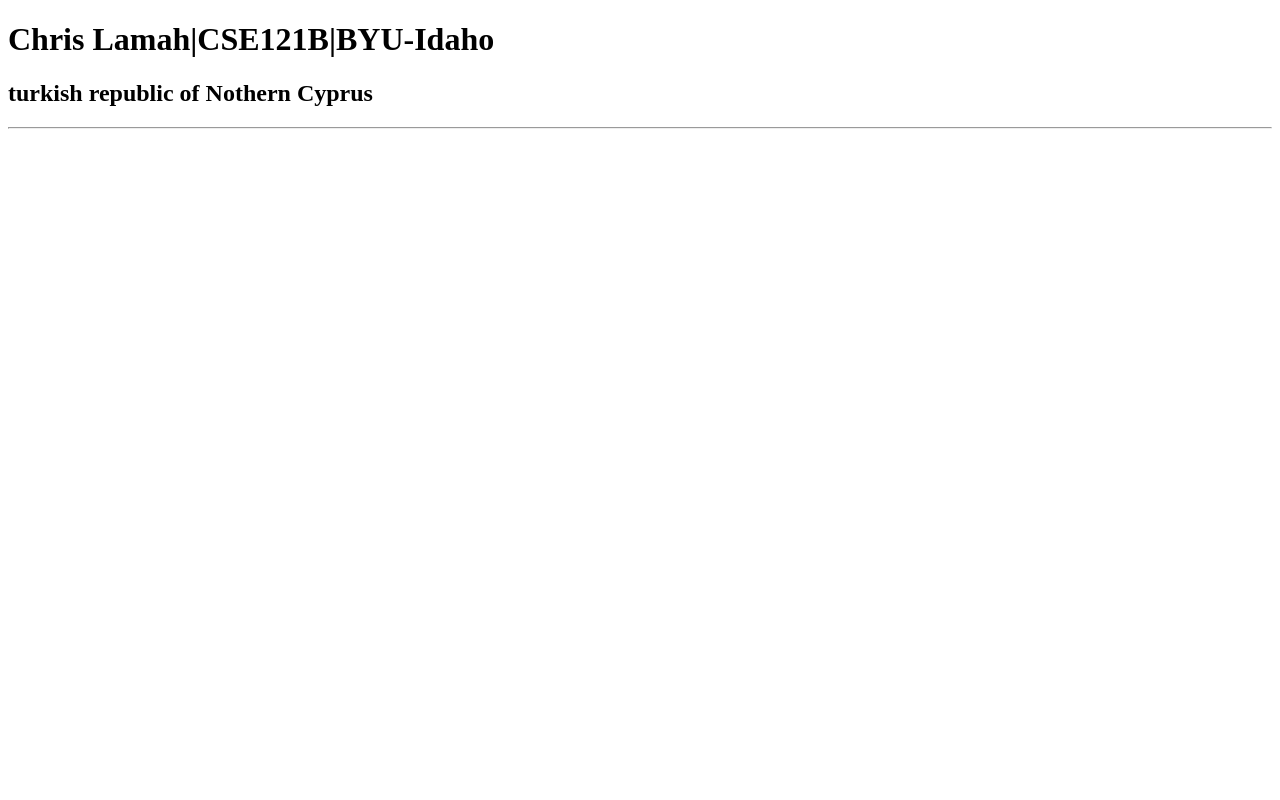
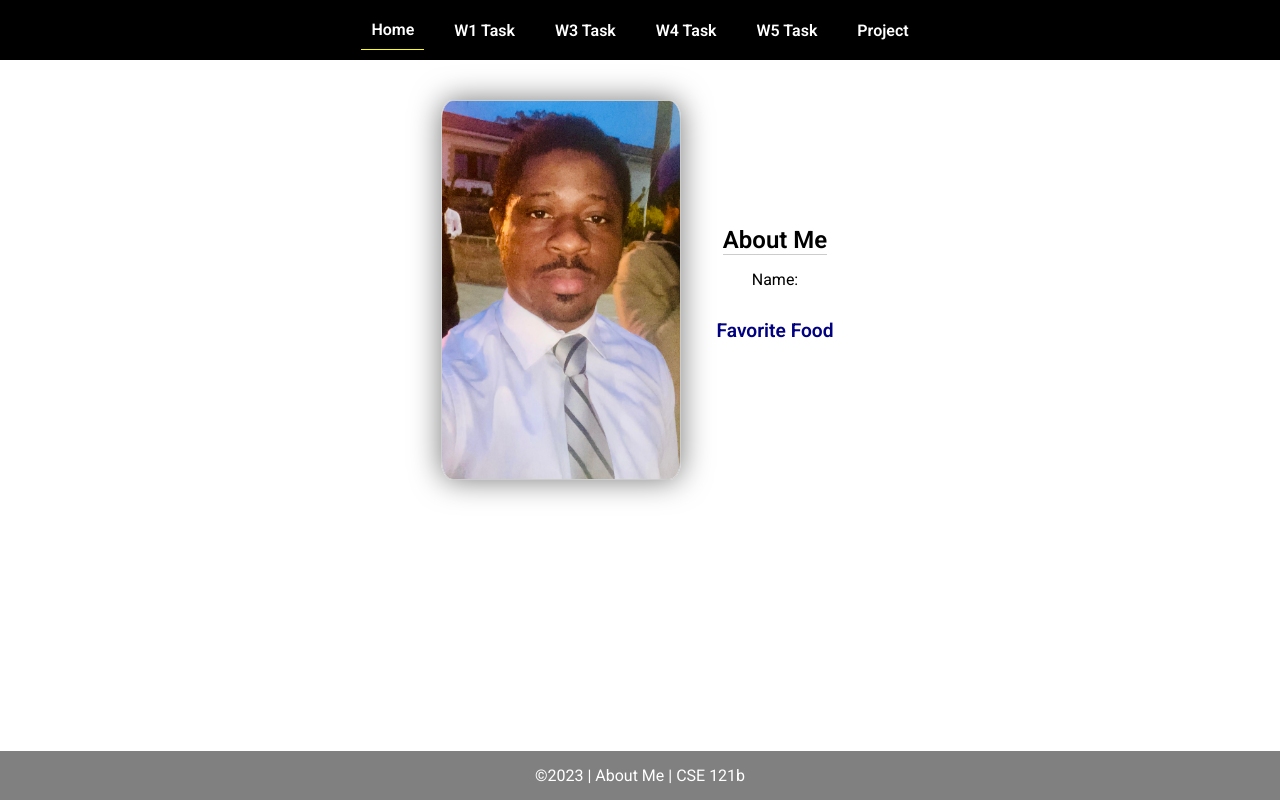
Before and after one commit to Chrislamah/cse121b, a plain HTML site: page index.html in a window 1280 px wide. Drawn offline with Linux system fonts and the light colour scheme.

Commit message:
week two ass

```diff
--- a/index.html
+++ b/index.html
@@ -1,18 +1,45 @@
 <!DOCTYPE html>
 <html lang="en">
+
 <head>
-    <meta charset="UTF-8">
-    <meta name="viewport" content="width=device-width, initial-scale=1.0">
-    <title>Chris Lamah|CSE121B|BYU-Idaho</title>
+  <meta charset="UTF-8">
+  <meta name="viewport" content="width=device-width, initial-scale=1.0">
+  <title>About Me | CSE 121b | W02: Programming Tasks</title>
+  <link rel="preconnect" href="https://fonts.googleapis.com">
+  <link rel="preconnect" href="https://fonts.gstatic.com" crossorigin>
+  <link href="https://fonts.googleapis.com/css2?family=Roboto:wght@400;600&display=swap"
+    rel="stylesheet">
+  <link rel="stylesheet" href="styles/main.css">
 </head>
+
 <body>
-    <h1>
-        Chris Lamah|CSE121B|BYU-Idaho
-    </h1>
-    <h2>
-        turkish republic of Nothern Cyprus
-    </h2>
-    <hr>
+  <nav>
+    <ul id="menu">
+      <li><a id="toggleMenu">&equiv;</a></li>
+      <li><a href="index.html" class="active">Home</a></li>
+      <li><a href="w01-task.html">W1 Task</a></li>
+      <li><a href="w03-task.html">W3 Task</a></li>
+      <li><a href="w04-task.html">W4 Task</a></li>
+      <li><a href="w05-task.html">W5 Task</a></li>
+      <li><a href="project.html">Project</a></li>
+    </ul>
+  </nav>
+  <main id="home">
+    <picture>
+      <img src="images/chris.jpg" alt="cse121b">
+    </picture>
+    <section>
+      <h1>About Me</h1>
+      <div class="info">Name: <span id="name"></span></div>
+      <h2>Favorite Food</h2>
+      <div class="block" id="food"></div>
+    </section>
+  </main>
+  <footer>
+    &copy;<span id="year"></span> | About Me | CSE 121b
+  </footer>
+  <script src="scripts/main.js"></script>
+  <script src="scripts/w02-task.js"></script>
+</body>
 
-</body>
 </html>
--- /dev/null
+++ b/scripts/main.js
@@ -0,0 +1,9 @@
+// copyright year
+document.querySelector('#year').textContent = new Date().getFullYear();
+
+// toggle menu in small view
+const toggleMenu = () => {
+    document.querySelector('#menu').classList.toggle('open');
+}
+
+document.querySelector('#toggleMenu').addEventListener('click', toggleMenu);
--- /dev/null
+++ b/scripts/w02-task.js
@@ -0,0 +1,34 @@
+/* W02-Task - Profile Home Page */
+
+/* Step 1 - Setup type tasks - no code required */
+
+/* Step 2 - Variables */
+let fullNuame = "Chris Lamah";
+let currentYear = new Date().getFullYear();
+const profilePicture = "./images/Chris.jpg";
+
+
+/* Step 3 - Element Variables */
+let nameElement = document.getElementById("name");
+let foodElement = document.getElementById ("food");
+let yearElement = docuument.querySelector ("#year");
+let imageElement = document.querySelector(".images/Chris.jpg");
+
+/* Step 4 - Adding Content */
+nameElement.innerHTML = fullName;
+imageElement.src = profilePicture;
+nameElement.innerHTML = `<strong>$ {fullName}</strong>`;
+yearElement.textContent = currentYear;
+imageElement.setAttribute("src", profilePicture);
+imageElement.setAttribute("alt", `Profile image of ${fullName}`);
+
+/* Step 5 - Array */
+const favoriteFoods = ["Corn", "Bread", "Rice"];
+foodElement.innerHTML = favoriteFoods[0];
+let anotherFavoriteFood = "Beans";
+let count = favoriteFoods.push('Burger');
+foodElement.innerHTML += `<br>${anotherFavoriteFood}`;
+favoriteFoods.shift();
+foodElement.innerHTML += `<br>${anotherFavoriteFood}`;
+favoriteFoods.pop();
+foodElement.innerHTML += `<br>${anotherFavoriteFood}`;
--- /dev/null
+++ b/styles/main.css
@@ -0,0 +1,157 @@
+/* Universal Selector */
+* {
+    margin: 0;
+    padding: 0;
+    box-sizing: border-box;
+}
+
+/* HTML Selectors */
+body {
+    font-family: 'Roboto', Helvetica, sans-serif;
+}
+
+nav {
+    background-color: black;
+    width: 100%;
+    position: fixed;
+    top: 0;
+}
+
+nav ul {
+    display: flex;
+    flex-direction: column;
+    align-items: center;
+    max-width: fit-content;
+    margin: 0 auto;
+}
+
+nav ul li {
+    flex: 1 1 auto;
+}
+
+nav ul li:first-child {
+    display: block;
+    font-size: 2rem;
+}
+
+nav ul li:first-child a {
+    padding: 1px 10px;
+}
+
+nav ul li {
+    display: none;
+    list-style: none;
+    margin: 10px;
+}
+
+nav ul li a {
+    display: block;
+    padding: 10px;
+    text-decoration: none;
+    font-weight: 600;
+    color: white;
+    text-align: center;
+}
+
+nav ul li a:hover {
+    background-color: #efefef;
+    color: black;
+}
+
+h1, h2 {
+    text-align: center;
+    margin-bottom: 15px;
+
+}
+
+h1 {
+border-bottom: 1px solid #ccc;
+}
+
+h2 {
+    font-size: 1.2rem;
+    color: navy;
+    text-align: center;
+    margin-top: 30px;
+}
+
+main {
+    margin-top: 125px;
+    display: grid;
+    grid-template-columns: 1fr;
+    grid-gap: 20px;
+    align-items: center;
+    justify-content: center;
+}
+
+picture {
+    margin: 0 auto;
+}
+
+picture img {
+    width: 240px;
+    height: auto;
+    border-radius: 5%;
+    border: 1px solid #ccc;
+    box-shadow: 0 0 30px #777;
+}
+
+section {
+    display: flex;
+    flex-direction: column;
+    align-items: center;
+    margin: 10px
+}
+
+label {
+    margin: 15px 0;
+}
+
+footer {
+    background-color: gray;
+    color: white;
+    padding: 15px;
+    text-align: center;
+    width: 100%;
+    position: fixed;
+    bottom: 0;
+}
+
+/* Class Selectors */
+.active {
+    border-bottom: 1px solid yellow;
+}
+
+.open li {
+    display: block;
+}
+
+.block {
+    display: block;
+}
+
+/* ID Selectors */
+
+/* Media Queries */
+@media only screen and (min-width: 32.5em) {
+    nav ul {
+        flex-direction: row;
+    }
+
+    nav ul li:first-child {
+        display: none;
+    }
+
+    nav ul li {
+        display: block;
+    }
+
+    main {
+        margin: 100px auto 20px;
+        grid-template-columns: 250px 1fr;
+        max-width: -moz-fit-content;
+        max-width: fit-content;
+
+    }
+
+}
```
Also changed, not shown: ondex-old.html (added, +18 -0 lines), w01-task.html (+1 -1 lines), images/Chris.jpg (added).
